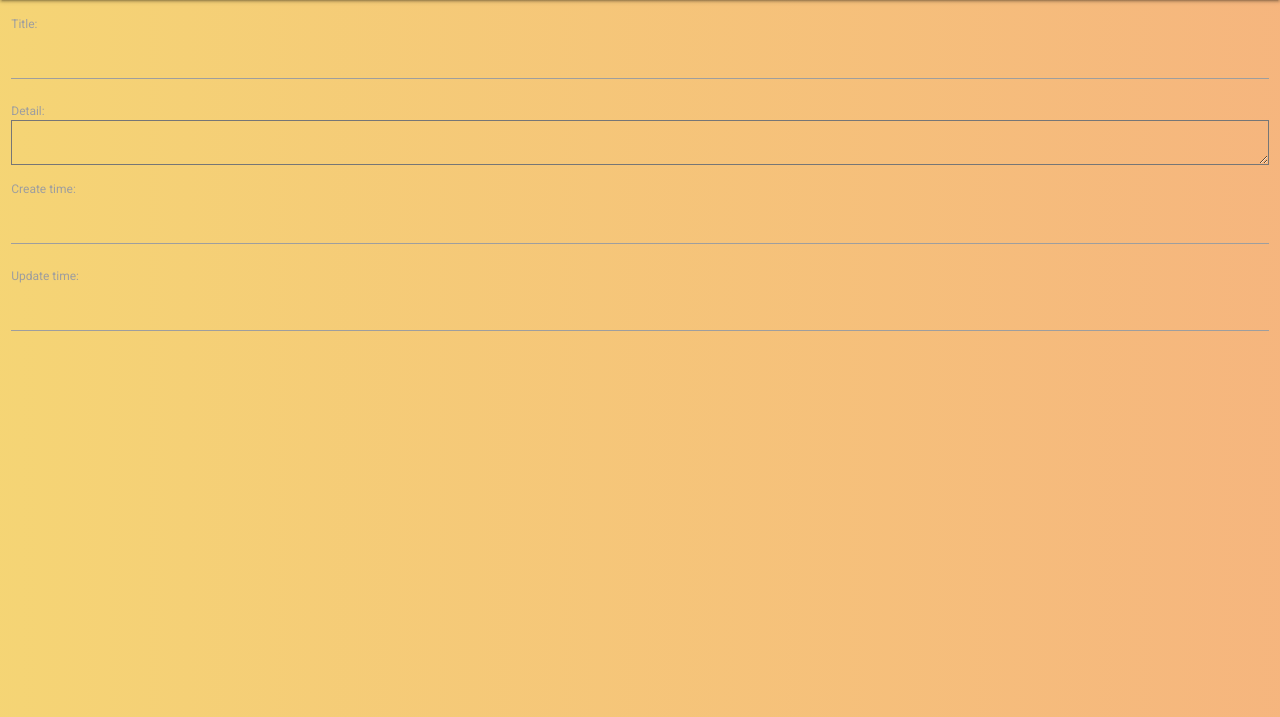
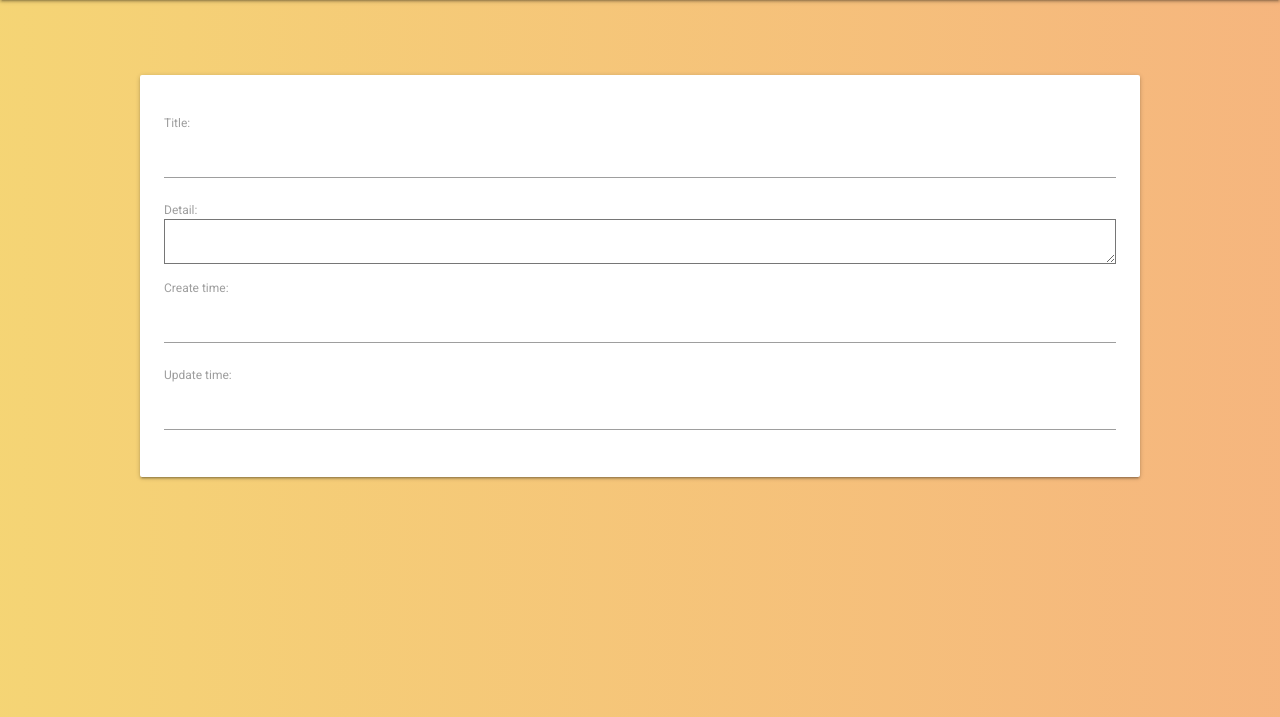
Before and after one commit to freon-lunarion/pinBoard, a Django app: page /blogs/create/ in a window 1280 px wide. Shown: the part 64-781 px from the top of the page. Run offline with Django 3.2, Linux system fonts and the light colour scheme; some libraries are stand-ins or nearby versions.

Commit message:
style: add container to post form

```diff
--- a/blogs/templates/blogs/add_post.html
+++ b/blogs/templates/blogs/add_post.html
@@ -1,5 +1,7 @@
 {% extends "./base.html" %}
 
 {% block content %}
-    {{ form.as_p }}
+    <div class="card-panel post-container">
+        {{ form.as_p }}
+    </div>
 {% endblock %}
```
